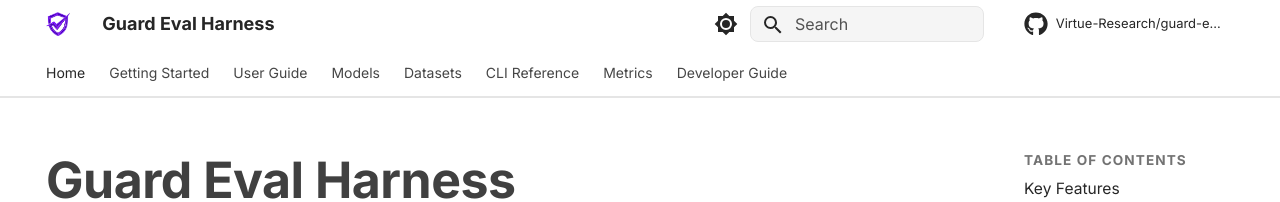
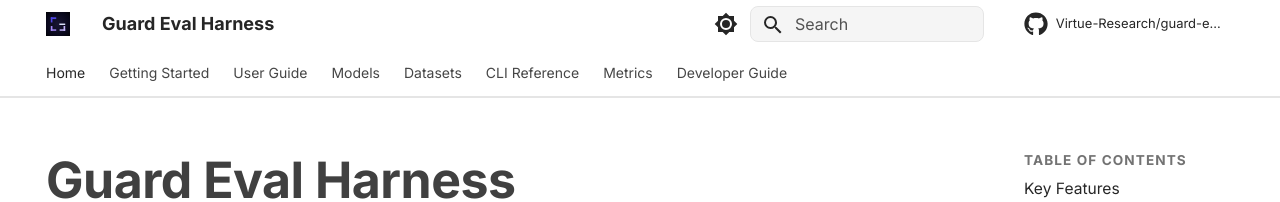
Before and after one commit to Virtue-Research/guard-eval-harness, an MkDocs documentation site: the page built from docs/index.md, in a window 1280 px wide. Shown: the top 202 px of the page. Built offline with MkDocs 1.6.1 and Material for MkDocs 9.7.7, drawn with Linux system fonts in a browser that asks for light colours; comment, search, counter and statistics services are not loaded.

Commit message:
docs(branding): refresh logo as SVG
Swap the raster logo for a scalable SVG mark. Adds a dark-background
primary variant (logo.svg) and a transparent variant
(logo-transparent.svg) under both assets/ and docs/assets/. Updates the
README image and mkdocs theme to point at the SVG, and removes the old
PNGs (~580 KB each).

```diff
--- a/mkdocs.yml
+++ b/mkdocs.yml
@@ -40,8 +40,8 @@
     - content.tabs.link
     - toc.follow
     - header.autohide
-  logo: assets/logo.png
-  favicon: assets/logo.png
+  logo: assets/logo.svg
+  favicon: assets/logo.svg
   icon:
     repo: fontawesome/brands/github
 
```
Also changed, not shown: README.md (+1 -1 lines), assets/logo-transparent.svg (added), assets/logo.png (deleted), assets/logo.svg (added), docs/assets/logo-transparent.svg (added), docs/assets/logo.png (deleted), docs/assets/logo.svg (added).
